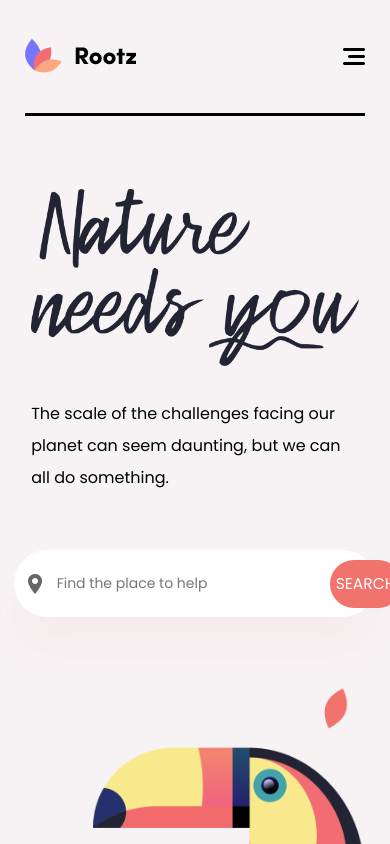
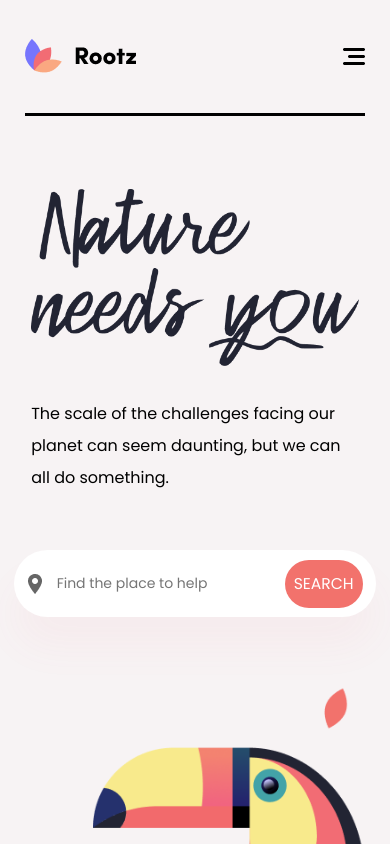
Before and after one commit to vladBrownDev/testForCompany, a React (Create React App) app: page / in a window 390 px wide. Shown: the top 844 px of the page. Built offline with nearby package versions, Linux system fonts and the light colour scheme; no server answers.

Commit message:
buldFix5

```diff
--- a/src/components/upperMain/upperMain.scss
+++ b/src/components/upperMain/upperMain.scss
@@ -141,6 +141,7 @@
             #inputShell {
                 margin: 40px auto 0 auto;
                 width: 93vw;
+
                 input {
                     width: auto;
                 }
@@ -148,6 +149,8 @@
                     margin-left: auto;
                     margin-right: 8px;
                     width: 20vw;
+                    position: absolute;
+                    left: 73vw;
                 }
             }
         }
```
